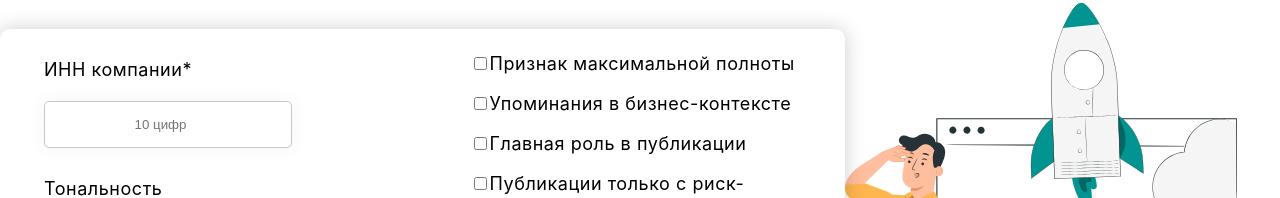
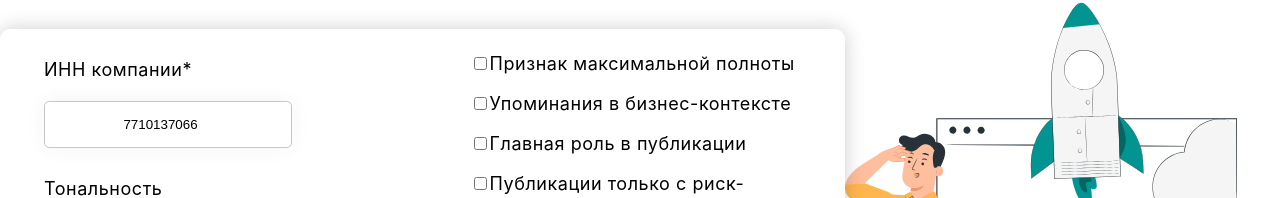
Before and after one commit to ollegozz/Servise-Scan, a React (Create React App) app: page /search in a window 1280 px wide. Shown: the part 319-517 px from the top of the page. Built offline with nearby package versions, Linux system fonts and the light colour scheme.

Commit message:
search-form

```diff
--- a/src/App.js
+++ b/src/App.js
@@ -22,6 +22,13 @@ function App() {
   const [chekForm, setChekForm] = useState(true)
   const [authForm, setAuthForm] = useState(false)
   const [authDone, setAuthDone] = useState(false)
+
+  // ==============
+  const [inn, setInn] = useState(7710137066)
+
+
+
+  // ==============
 
   const authPopup = () => {
     setAuthForm(!authForm);
@@ -159,6 +166,8 @@ function App() {
         chekForm, setChekForm,
         getHistograms, histogramsBody,
         infoHistograms, setInfoHistograms,
+
+        inn, setInn
       }}>
         <Header />
         <Routes>
--- a/src/components/page/PageResult.jsx
+++ b/src/components/page/PageResult.jsx
@@ -84,7 +84,7 @@ export default function PageResult() {
       <div className={css.summary}>
         <div className={css.summaryTitle}>
           <h2>Общая сводка</h2>
-          <p>Найдено 4 221 вариантов</p>
+          <p>Найдено 5 вариантов</p>
         </div>
         <div className={css.summaryTable}>
           <div className={`${css.arr} ${css.arrLeft}`} id='left' >
--- a/src/components/page/page-search/search.jsx
+++ b/src/components/page/page-search/search.jsx
@@ -7,9 +7,8 @@ import { Context } from '../../../context';
 
 export default function Search() {
 
-  const { histogramsBody } = useContext(Context)
+  const { inn, setInn } = useContext(Context)
 
-  const [inn, setInn] = useState()
   const [amtDoc, setAmtDoc] = useState()
   const [tonality, setTonality] = useState()
   const [startDate, setStartDate] = useState()
@@ -22,6 +21,7 @@ export default function Search() {
   const [isTechNews, setIsTechNews] = useState(false)
   const [isAnnouncement, setIsAnnouncement] = useState(false)
   const [isDigest, setIsDigest] = useState(false)
+
 
   const getLog = (e) => {
     e.preventDefault()
@@ -67,7 +67,6 @@ export default function Search() {
     setIsDigest(!isDigest)
   }
 
-  // console.log(onlyWithRiskFactors);
 
   return (
     <main className={css.content}>
@@ -76,8 +75,10 @@ export default function Search() {
           <div className={css.left}>
             <div className={css.formTitle}>ИНН компании*</div>
             <Input
+              size="12"
               type='number'
               placeholder='10 цифр'
+              value={inn}
               onChange={e => setInn(e.target.value)}
             />
 
```
